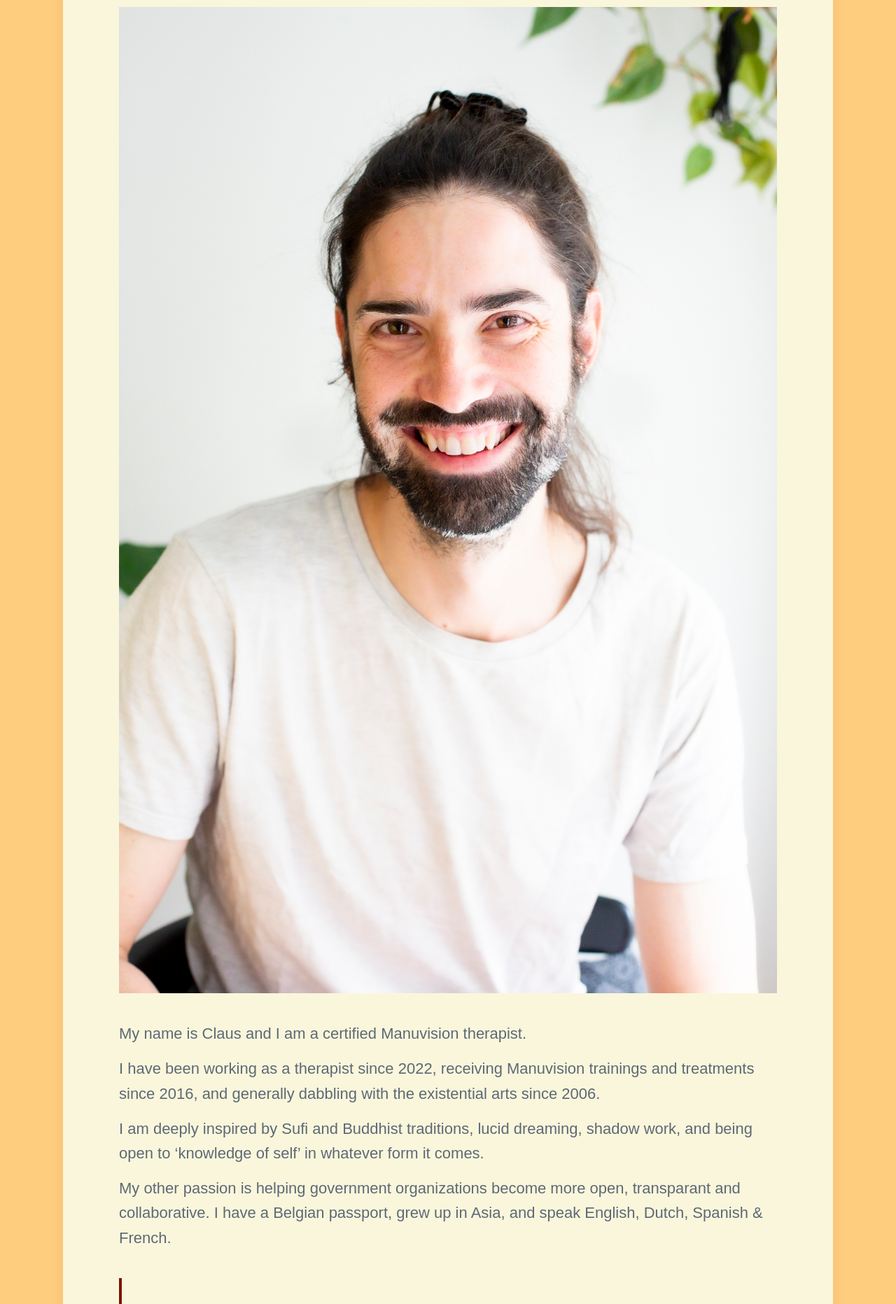
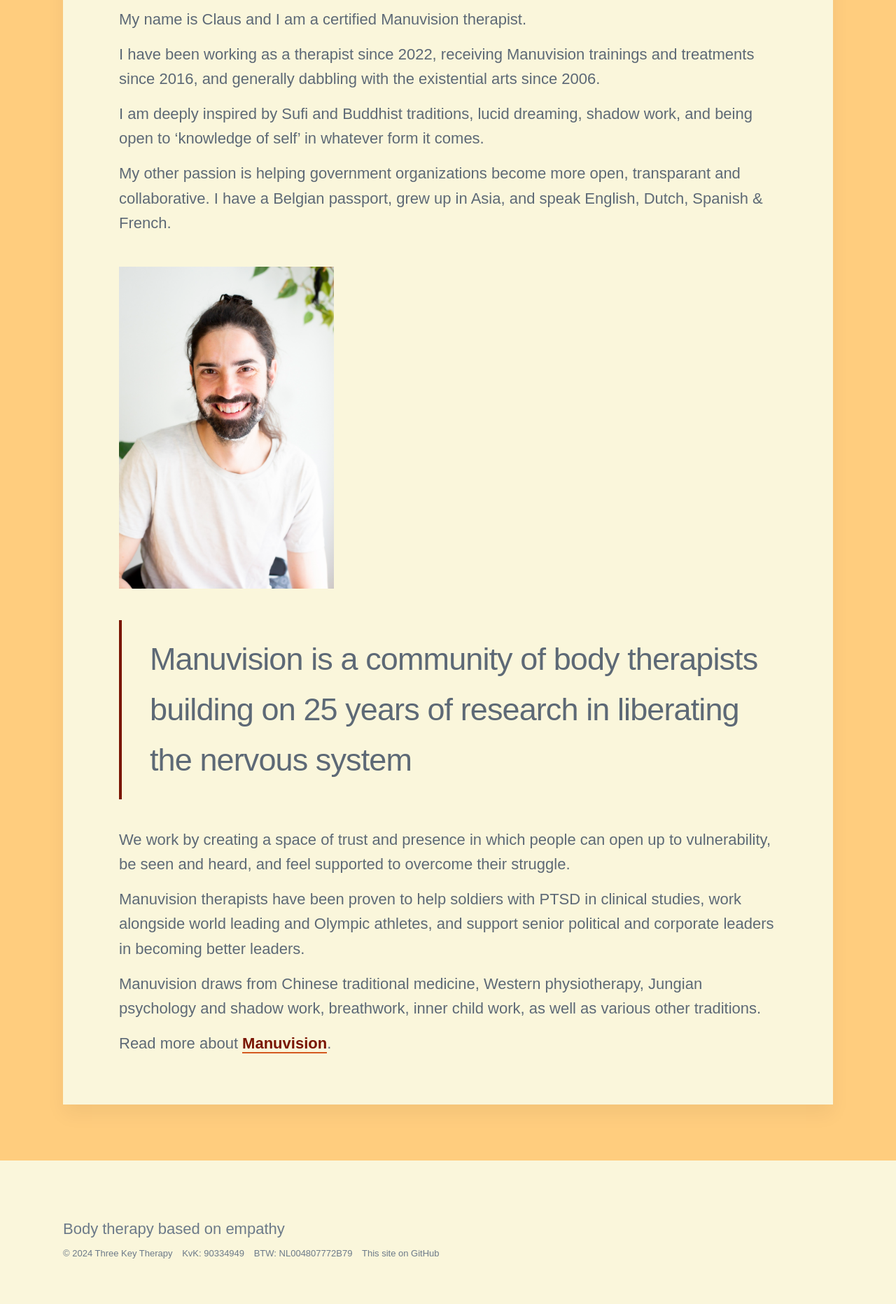
Before and after one commit to threekeytherapy/threekeytherapy.com, a Jekyll site: the page built from _projects/about.md, in a window 1280 px wide. Shown: the part 708-2571 px from the top of the page at 70% size. Built offline with Jekyll 4.4.1, drawn with Linux system fonts in a browser that asks for light colours; nearby versions of some CDN libraries; some web fonts are replaced.

Commit message:
splits homepage and banner images

```diff
--- a/_projects/about.md
+++ b/_projects/about.md
@@ -3,10 +3,9 @@
 subtitle:
 description: My name is Claus and I am a certified Manuvision therapist. Manuvision is a research-based treatment method with 25 years of experience with liberating the nervous system.
 featured_image: /images/clauslandscapestudio.jpg
+homepage_image: /images/clausportrait.jpg
 date: 2023-11-04 00:00:00
 ---
-
-![profilepicture](images/clausportrait.jpg)
 
 My name is Claus and I am a certified Manuvision therapist.
 
@@ -15,6 +14,10 @@
 I am deeply inspired by Sufi and Buddhist traditions, lucid dreaming, shadow work, and being open to 'knowledge of self' in whatever form it comes.
 
 My other passion is helping government organizations become more open, transparant and collaborative. I have a Belgian passport, grew up in Asia, and speak English, Dutch, Spanish & French.
+
+<div class="gallery" data-columns="3">
+    <img src="/images/clausportrait.jpg">
+</div>
 
 > Manuvision is a community of body therapists building on 25 years of research in liberating the nervous system
 
--- a/index.html
+++ b/index.html
@@ -29,7 +29,7 @@
 		<article class="post">
 
 			<div class="post__image-wrap">
-				<div class="post__image" style="background-image: url({{ project.featured_image | relative_url }})"></div>
+				<div class="post__image" style="background-image: url({{ project.homepage_image | relative_url }})"></div>
 			</div>
 
 			<div class="post__content-wrap">
```
Also changed, not shown: _projects/bodytherapy.md (+2 -1 lines), _projects/trainings.md (+1 -0 lines).
